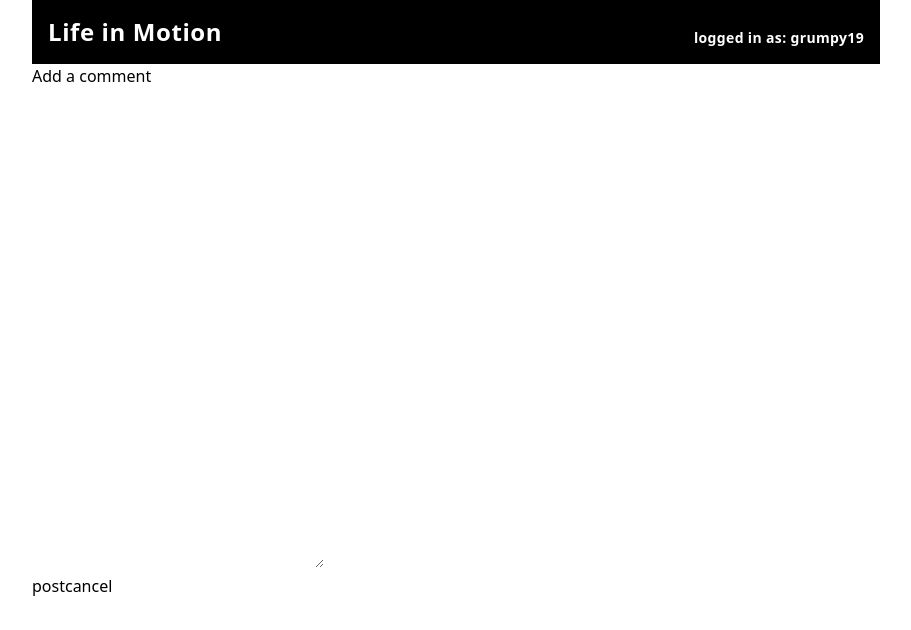
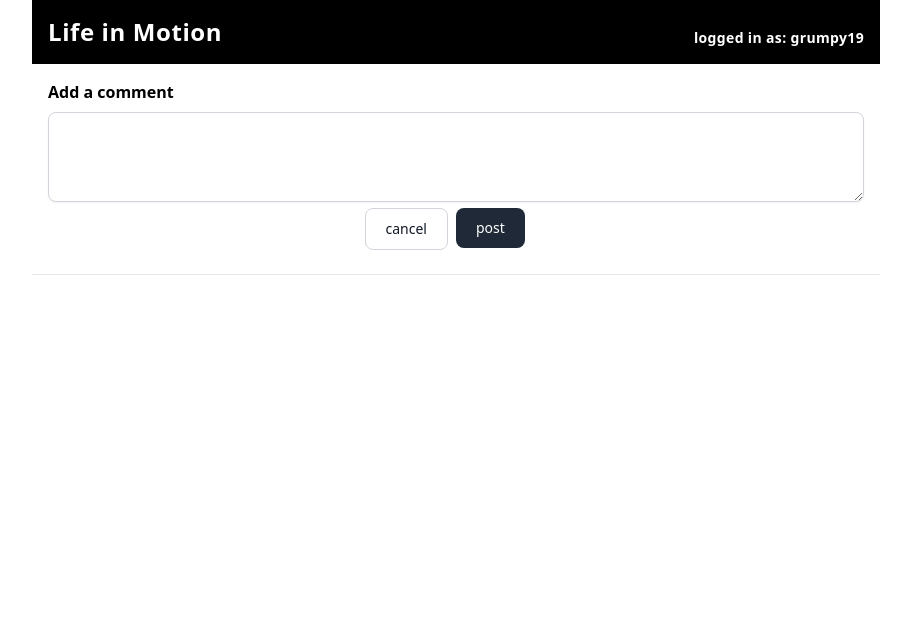
Before and after one commit to simongbarnes/nc-news, a React (Vite) app: page /comments/1/new in a window 1280 px wide. Shown: the top 630 px of the page, without its empty margins (184-1095 px from the left). Built offline with nearby package versions, Linux system fonts and the light colour scheme.

Commit message:
moved add comment form into single article page and restyled it

```diff
--- a/package.json
+++ b/package.json
@@ -16,6 +16,7 @@
     "react-router-dom": "^6.17.0"
   },
   "devDependencies": {
+    "@tailwindcss/forms": "^0.5.7",
     "@types/react": "^18.2.15",
     "@types/react-dom": "^18.2.7",
     "@vitejs/plugin-react": "^4.0.3",
--- a/src/App.jsx
+++ b/src/App.jsx
@@ -22,7 +22,7 @@ function App() {
           <Route path="/articles/:article_id" element={<SingleArticle />} />
           <Route
             path="/comments/:article_id/new"
-            element={<NewComment user={user} />}
+            element={<NewComment />}
           />
           <Route path="/error" element={<ErrorHandler />} />
           <Route path="/error/:resource/:status" element={<ErrorHandler />} />
--- a/src/components/CommentCard.jsx
+++ b/src/components/CommentCard.jsx
@@ -29,7 +29,7 @@ export default function CommentCard({
             setProgressMsg={setProgressMsg}
           />
         </section>
-        <p className="progress-message">{progressMsg}</p>
+        <p className="text-red-500">{progressMsg}</p>
       </section>
     </>
   );
--- a/src/components/CommentList.jsx
+++ b/src/components/CommentList.jsx
@@ -1,6 +1,7 @@
 import { useEffect, useState } from "react";
 import CommentCard from "./CommentCard";
 import fetchComments from "../utils/fetchComments";
+import NewComment from "./NewComment";
 
 export default function CommentList (article){
 
@@ -28,6 +29,7 @@ export default function CommentList (article){
 
     return (
       <>
+      <NewComment />
       <h3 className="font-bold p-4">Comments</h3>
         <ul>
         {comments.map((comment) => {
--- a/src/components/NewComment.jsx
+++ b/src/components/NewComment.jsx
@@ -1,12 +1,12 @@
 import { useState } from "react";
 import { postComment } from "../utils/postComment";
 import { useNavigate, useParams, Link } from "react-router-dom";
+import fetchCurrentUser from "../utils/fetchCurrentUser";
 
-export default function NewComment(user) {
+export default function NewComment() {
   const [inputBody, setInputBody] = useState("");
   const [errorMsg, setErrorMsg] = useState("");
   const [postBtnDisabled, setPostBtnDisabled] = useState(false);
-  const [returnLinkText, setReturnLinkText] = useState("cancel");
   const navigate = useNavigate();
   const { article_id } = useParams();
 
@@ -16,22 +16,22 @@ export default function NewComment(user) {
     if (inputBody.trim().length === 0) {
       setErrorMsg("You can't post an empty comment");
     } else {
+      console.log(fetchCurrentUser());
       postComment({
         body: inputBody,
-        username: user.user.username,
+        username: fetchCurrentUser().username,
         articleId: article_id,
       })
         .then((response) => {
-          setReturnLinkText("return to article");
           setErrorMsg("post successful!");
         })
         .catch((error) => {
           setPostBtnDisabled(false);
           if (error.response) {
-            if (error.response.status === 404){
+            if (error.response.status === 404) {
               setErrorMsg("Post failed! Article does not exist");
             } else {
-              if (error.response.status === 400){
+              if (error.response.status === 400) {
                 setErrorMsg("Post failed! Article ID invalid");
               } else {
                 setErrorMsg("Post failed!");
@@ -48,15 +48,15 @@ export default function NewComment(user) {
   };
 
   return (
-    <div className="Form">
+    <div className="p-4 border-b border-grey-100">
       <form onSubmit={addNewComment}>
-        <h3>Add a comment</h3>
+        <h3 className="font-bold mb-2">Add a comment</h3>
         <label htmlFor="comment-body"></label>
         <textarea
+          className="w-full rounded-lg shadow-sm border-gray-300"
           id="comment-body"
           name="comment-body"
-        rows="20"
-        cols="30"
+          rows="3"
           value={inputBody}
           disabled={postBtnDisabled}
           onChange={(e) => {
@@ -64,13 +64,22 @@ export default function NewComment(user) {
             setErrorMsg("");
           }}
         />
-        <br />
-        <button id="submitBtn" disabled={postBtnDisabled} type="submit">
+        <div className="flex flex-flow">
+          <div className="basis-1/2 text-right">
+            <button className="text-gray-900 bg-white border border-gray-300 focus:outline-none hover:bg-gray-100 focus:ring-4 focus:ring-gray-200 font-medium rounded-lg text-sm px-5 py-2.5 me-2 mb-2 dark:bg-gray-800 dark:text-white dark:border-gray-600 dark:hover:bg-gray-700 dark:hover:border-gray-600 dark:focus:ring-gray-700" id="cancelBtn" disabled={postBtnDisabled} type="button">
+              cancel
+            </button>
+          </div>
+          <div className="basis-1/2 text-left">
+            <button className="text-white bg-gray-800 hover:bg-gray-900 focus:outline-none focus:ring-4 focus:ring-gray-300 font-medium rounded-lg text-sm px-5 py-2.5 me-2 mb-2 dark:bg-gray-800 dark:hover:bg-gray-700 dark:focus:ring-gray-700 dark:border-gray-700" id="submitBtn" disabled={postBtnDisabled} type="submit">
               post
             </button>
-        <Link to={`/articles/${article_id}`}>{returnLinkText}</Link>
+          </div>
+        </div>
       </form>
-      <p id="errorMsg">{errorMsg}</p>
+      <p className="text-red-500" id="errorMsg">
+        {errorMsg}
+      </p>
     </div>
   );
 }
--- a/src/components/SingleArticle.jsx
+++ b/src/components/SingleArticle.jsx
@@ -52,20 +52,9 @@ export default function SingleArticle() {
             <p>{article.body}</p>
           </main>
           <VoteAdder articleId={article.article_id} votes={article.votes} />
-          <br />
-          <div className="text-right underline">
-            <Link to={`/comments/${article.article_id}/new`}>
-              add a comment
-            </Link>
-          </div>
         </section>
         <section className="lg:basis-1/2 ">
           <CommentList articleId={article.article_id} />
-          <div className="text-right underline">
-            <Link to={`/comments/${article.article_id}/new`}>
-              add a comment
-            </Link>
-          </div>
           <br />
           <div className="text-right underline">
             <Link to={"/"}>back to articles</Link>
--- a/tailwind.config.js
+++ b/tailwind.config.js
@@ -27,5 +27,7 @@ export default {
     },
     extend: {},
   },
-  plugins: [],
+  plugins: [
+    require('@tailwindcss/forms'),
+  ],
 }
```
Also changed, not shown: 1 other file (tests, documents, lock files or other folders). Lines whose indentation alone changed are shown as unchanged.
